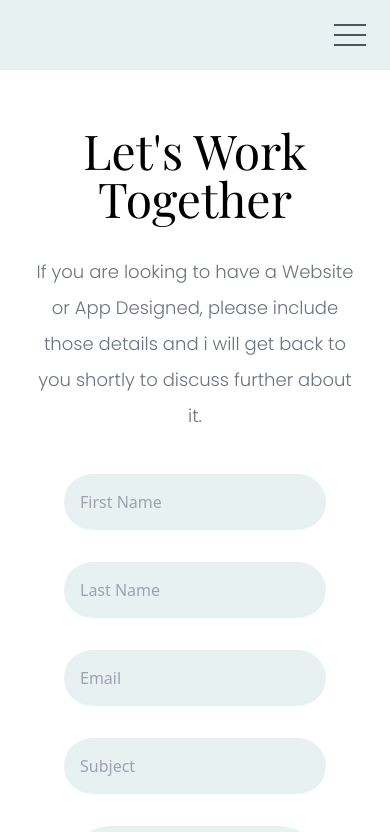
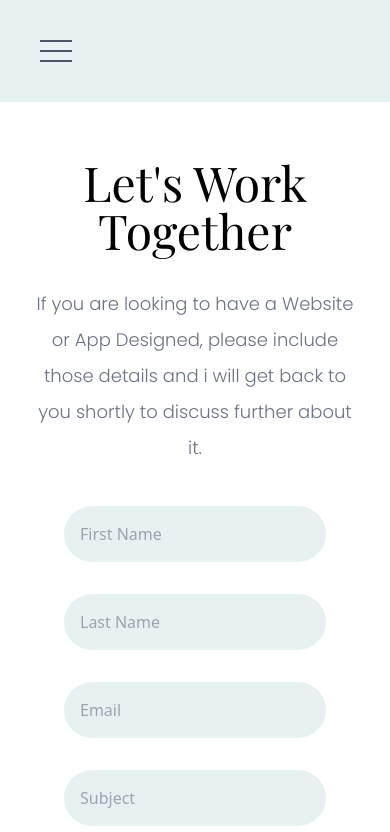
Before and after one commit to skystanoyevitch/sky-portfolio, a React (Create React App) app: page /Contact in a window 390 px wide. Shown: the top 832 px of the page. Built offline with nearby package versions, Linux system fonts and the light colour scheme.

Commit message:
added hamburger menu to mobile

```diff
--- /dev/null
+++ b/src/Page-components/Micro-components/HamMenu.js
@@ -0,0 +1,48 @@
+import react from "react";
+import { Link, NavLink } from "react-router-dom";
+import { motion } from "framer-motion";
+// import { useState } from "react/cjs/react.production.min";
+// import { useState } from "react/cjs/react.production.min";
+
+// const menu = {
+// 	open: {
+// 		opacity: 1,
+// 	},
+// 	closed: {
+// 		opacity: 0,
+// 	},
+// };
+
+const HamMenu = () => {
+	return (
+		<nav className="h-96 bg-primaryNav">
+			<ul className="font-poppins font-light flex flex-col text-3xl space-y-10 p-10">
+				<li className="">
+					<Link to="/">Home</Link>
+				</li>
+				<li id="portfolio">
+					<Link to="/">Portfolio</Link>
+				</li>
+				<li>
+					<NavLink to="#" activeStyle={{}}>
+						Experimental
+					</NavLink>
+				</li>
+				<li>
+					<NavLink
+						to="/Contact"
+						activeStyle={{
+							color: "#FF5722",
+							fontWeight: "bold",
+						}}
+						className=""
+					>
+						Contact
+					</NavLink>
+				</li>
+			</ul>
+		</nav>
+	);
+};
+
+export default HamMenu;
--- a/src/Page-components/Nav.js
+++ b/src/Page-components/Nav.js
@@ -1,16 +1,58 @@
 // React Imports //
 import React from "react";
 import { Link, NavLink } from "react-router-dom";
+import { motion, useCycle } from "framer-motion";
+import HamMenu from "./Micro-components/HamMenu";
+import { useState } from "react";
+
+const menuVar = {
+	open: {
+		rotateX: 0,
+		y: 0,
+		transition: {
+			duration: 0.3,
+			mass: 0.8,
+			type: "spring",
+		},
+		display: "block",
+	},
+	closed: {
+		rotateX: -30,
+		y: -320,
+		transition: {
+			duration: 0.3,
+		},
+		transitionEnd: {
+			display: "none",
+		},
+	},
+};
+
+const ham1 = {
+	closed: { rotate: 0 },
+	open: { rotate: 45, translateY: 8 },
+};
+const ham3 = {
+	closed: { rotate: 0 },
+	open: { rotate: -45, translateY: -12 },
+};
+
+const hamClosed = {
+	closed: { opacity: 1 },
+	open: { opacity: 0, duration: 0.1 },
+};
 
 const Nav = () => {
+	const [open, setOpen] = useCycle(false, true);
 	return (
+		// Desktop Navigation Menu //
 		<div className="bg-primaryNav md:flex md:flex-col md:">
 			<nav className="container mx-auto hidden md:visible md:flex md:justify-center flex-1">
 				<ul className="md:p-10 md:space-x-16 lg:space-x-32 flex p-x font-poppins font-light lg:text-xl xl:text-2xl text-black place-items-center">
 					<li className={"lg:px-4"}>
 						<Link to="/">Home</Link>
 					</li>
-					<li className={""} id="portfolio" >
+					<li className={""} id="portfolio">
 						<Link to="/">Portfolio</Link>
 					</li>
 					<li className={""}>
@@ -32,10 +74,40 @@ const Nav = () => {
 					</li>
 				</ul>
 			</nav>
-			<div className="container mx-auto flex flex-col items-end p-6 md:hidden space-y-2">
-				<div className="w-8 h-0.5 bg-gray-600"></div>
-				<div className="w-8 h-0.5 bg-gray-600"></div>
-				<div className="w-8 h-0.5 bg-gray-600"></div>
+			<div className="container mx-auto flex flex-col items-start">
+				<motion.button
+					initial={false}
+					onClick={setOpen}
+					open={open}
+					className="p-10 md:hidden space-y-2"
+				>
+					<motion.div
+						animate={open ? "open" : "closed"}
+						variants={ham1}
+						className="w-8 h-0.5 bg-gray-600"
+					></motion.div>
+					<motion.div
+						animate={open ? "open" : "closed"}
+						variants={hamClosed}
+						className="w-8 h-0.5 bg-gray-600"
+					></motion.div>
+					<motion.div
+						animate={open ? "open" : "closed"}
+						variants={ham3}
+						className="w-8 h-0.5 bg-gray-600"
+					></motion.div>
+				</motion.button>
+
+				{/* {open && } */}
+				<motion.div
+					initial={false}
+					animate={open ? "open" : "closed"}
+					variants={menuVar}
+				>
+					<HamMenu />
+				</motion.div>
+
+				{/* {open && <HamMenu />} */}
 			</div>
 		</div>
 	);
```
